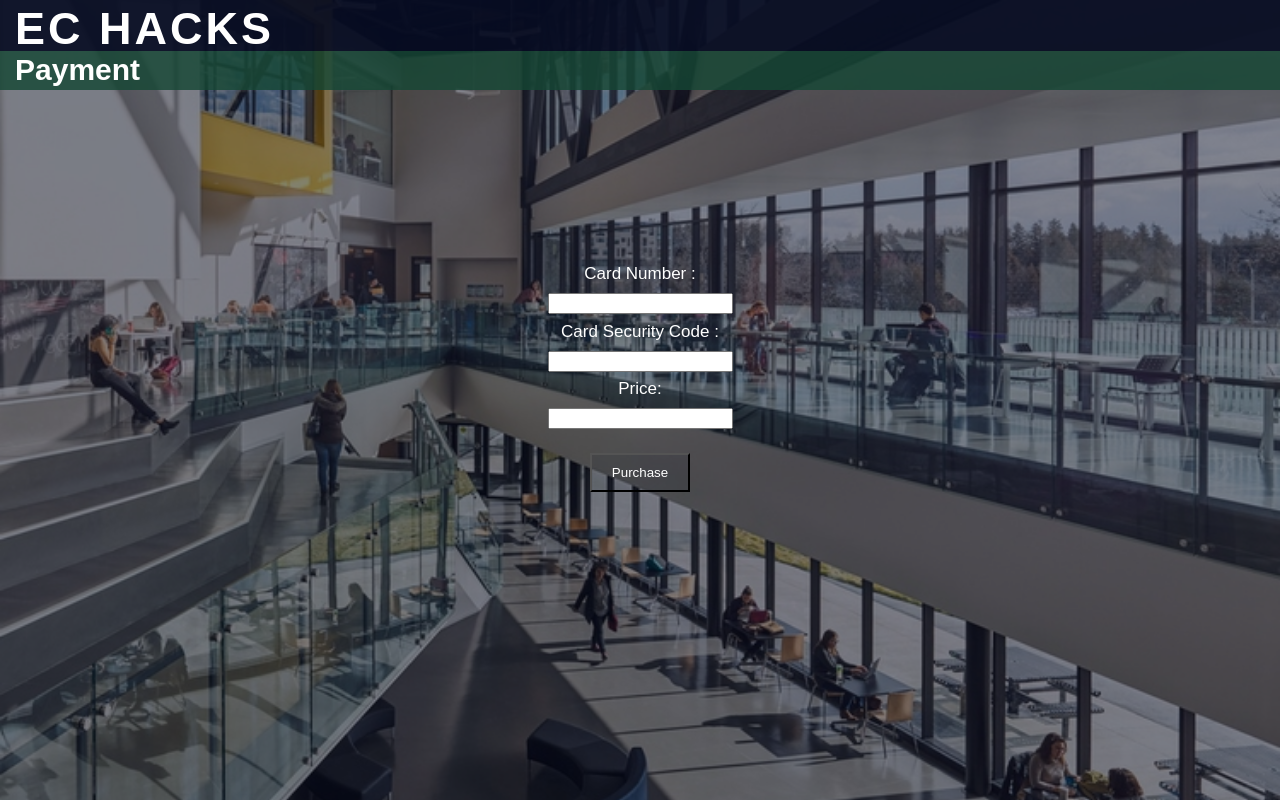
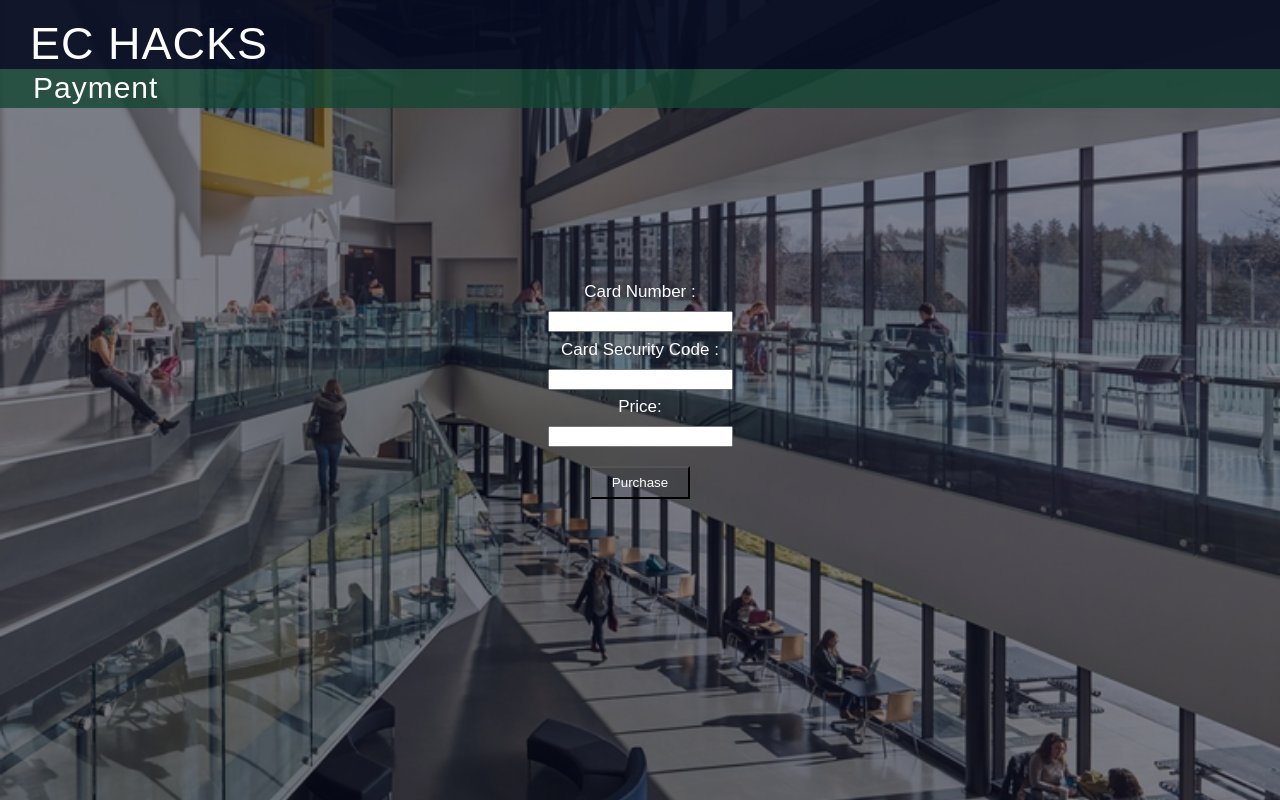
Before and after one commit to CocoHXG/coco, a React (Create React App) app in the folder app/: page / in a window 1280 px wide. Built offline with nearby package versions, Linux system fonts and the light colour scheme.

Commit message:
front end final

```diff
--- a/app/src/App.css
+++ b/app/src/App.css
@@ -17,33 +17,34 @@
   color: #fff;
   text-align: left;
   font-family: 'Raleway', sans-serif;
-  font-weight: 700;
+  font-weight: 100;
   font-size: 45px;
-  letter-spacing: 3px;
-  padding: 15px;
-  padding-bottom: 7px;
+  letter-spacing: 1px;
+  padding: 30px;
+  padding-bottom: 10px;
 }
 
 h1{
   color: #fff;
   font-size: 30px;
+  font-weight: 10;
+  letter-spacing: 1px;
   background-color: rgba(21, 71, 52, 0.80);
   margin-top: 0;
   text-align: left;
   padding: 5px;
-  padding-left: 15px;
+  padding-left: 33px;
   margin-bottom: 170px;
 }
 
 #button{
   background-color:rgba(6, 12, 34, 0.1);
   color:#fff;
-  padding:10px;
+  padding:7px;
   border-radius:25px white;
-  margin: 10px;
+  margin: 15px;
   padding-right: 20px;
   padding-left: 20px;
-  margin: 20px;
 }
 
 #button:hover{
```
